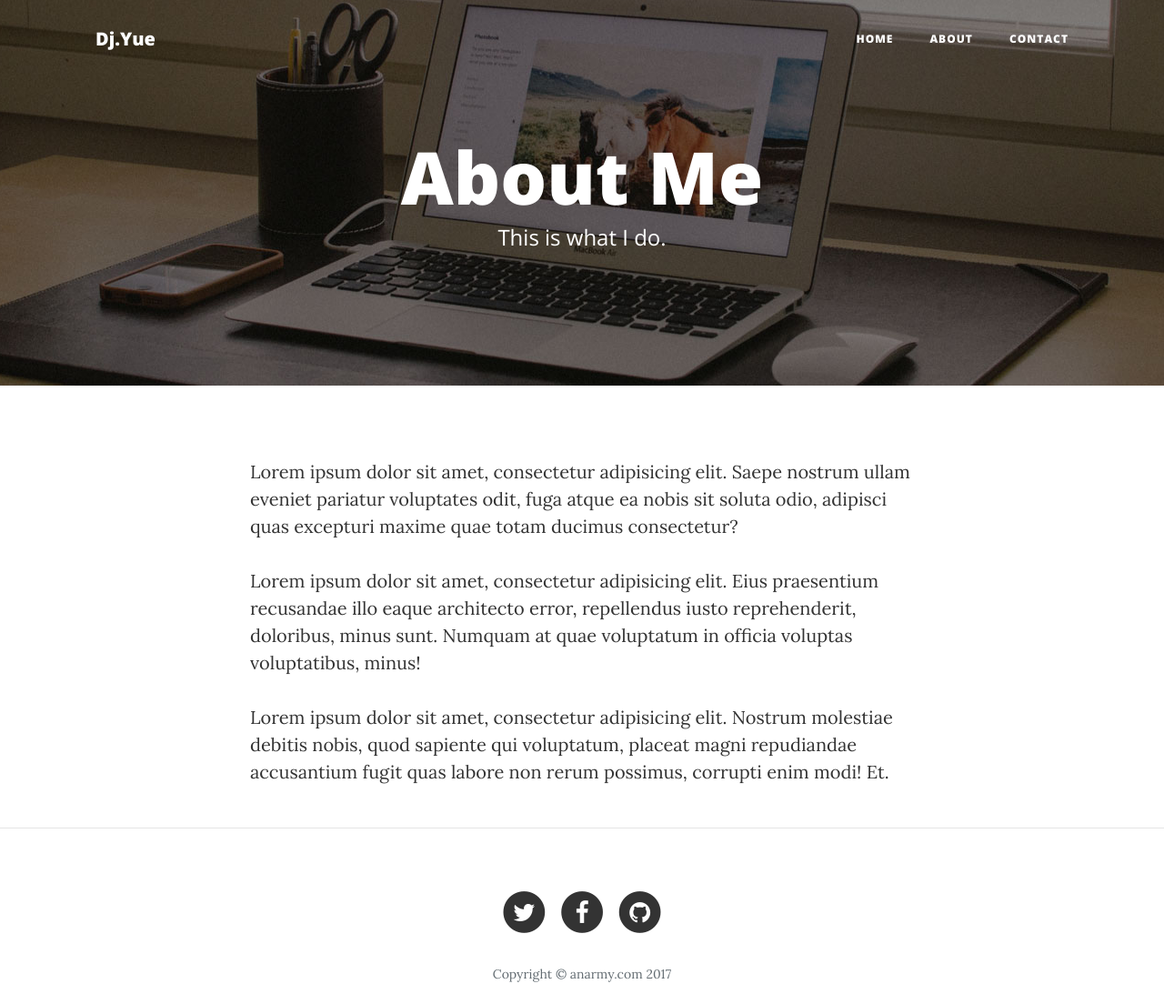
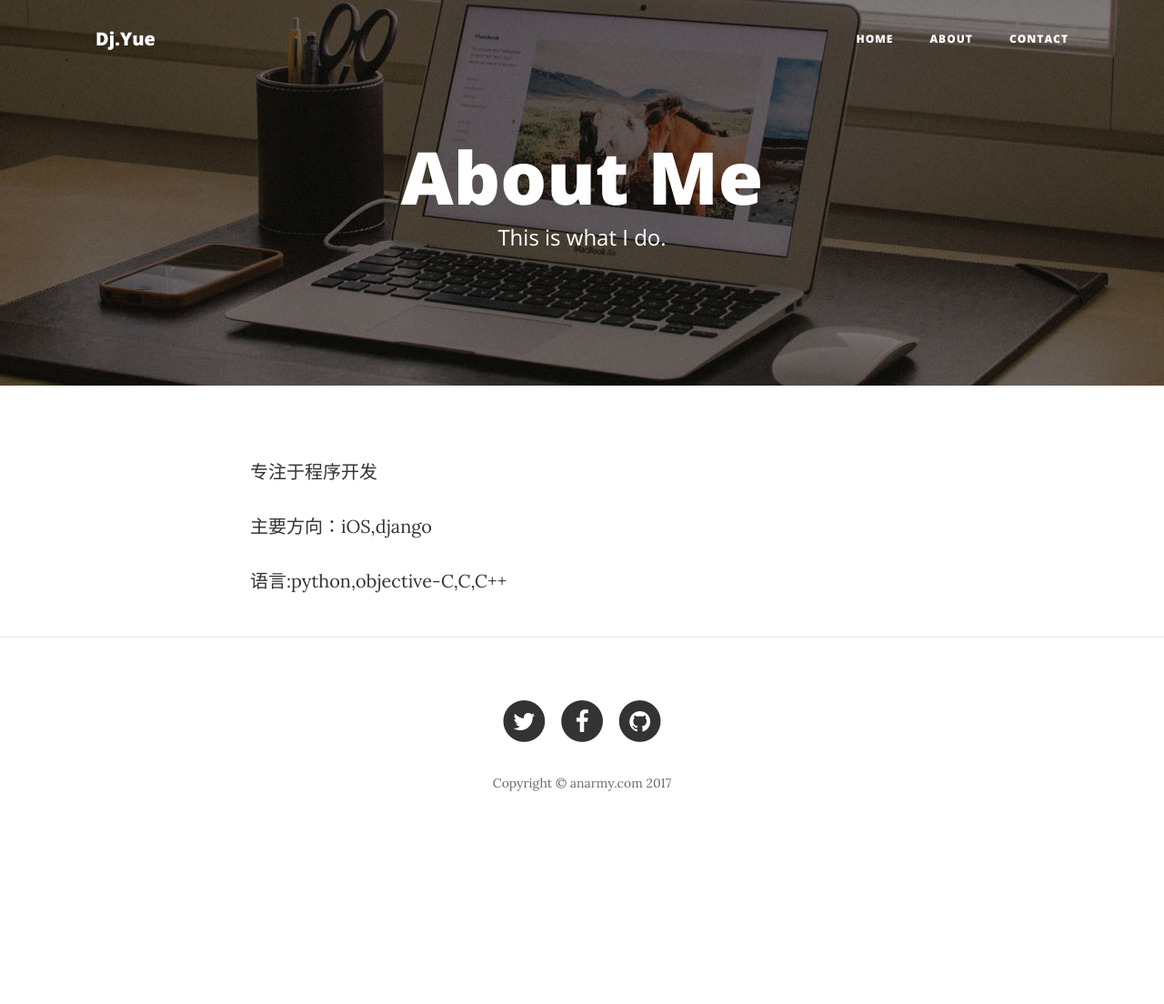
Before and after one commit to leonyue/anarmy_v0, a Django app: page /blog/about/ in a window 1280 px wide. Shown: the top 1104 px of the page at 91% size. After the commit the page ends 870 px from the top, so only its background shows below. Run offline with Django 3.2, Linux system fonts and the light colour scheme; some libraries are stand-ins or nearby versions.

Commit message:
modify more datas

```diff
--- a/blog/models.py
+++ b/blog/models.py
@@ -1,8 +1,9 @@
 from django.db import models
+from django.utils import timezone
 
 # Create your models here.
 class BlogsPost(models.Model):
     title = models.CharField(max_length = 150)
     subtitle = models.CharField(max_length = 150,default = "empty subtitle")
     body = models.TextField()
-    timestamp = models.DateTimeField()
+    timestamp = models.DateTimeField(default=timezone.now)
--- a/blog/templates/blog/about.html
+++ b/blog/templates/blog/about.html
@@ -11,9 +11,9 @@
 <div class="container">
     <div class="row">
         <div class="col-lg-8 offset-lg-2 col-md-10 offset-md-1">
-            <p>Lorem ipsum dolor sit amet, consectetur adipisicing elit. Saepe nostrum ullam eveniet pariatur voluptates odit, fuga atque ea nobis sit soluta odio, adipisci quas excepturi maxime quae totam ducimus consectetur?</p>
-            <p>Lorem ipsum dolor sit amet, consectetur adipisicing elit. Eius praesentium recusandae illo eaque architecto error, repellendus iusto reprehenderit, doloribus, minus sunt. Numquam at quae voluptatum in officia voluptas voluptatibus, minus!</p>
-            <p>Lorem ipsum dolor sit amet, consectetur adipisicing elit. Nostrum molestiae debitis nobis, quod sapiente qui voluptatum, placeat magni repudiandae accusantium fugit quas labore non rerum possimus, corrupti enim modi! Et.</p>
+            <p>专注于程序开发</p>
+            <p>主要方向：iOS,django</p>
+            <p>语言:python,objective-C,C,C++</p>
         </div>
     </div>
 </div>
--- a/blog/views.py
+++ b/blog/views.py
@@ -19,15 +19,15 @@ class MorePost(generic.ListView):
     context_object_name = "posts"
     template_name = "blog/morepost.html"
     def get_queryset(self):
-        print("Into More post")
-        return BlogsPost.objects.order_by('-timestamp')[:2]
+        count = countPlus(self.request)
+        return BlogsPost.objects.order_by('-timestamp')[5 * count:5 * (count+1)]
 
 class Index(generic.ListView):
     context_object_name = "posts"
     template_name = "blog/index.html"
     def get_queryset(self):
-        resetCount(request= self.request)
-        return BlogsPost.objects.order_by('-timestamp')[:2]
+        resetCount(self.request)
+        return BlogsPost.objects.order_by('-timestamp')[:5]
 
 class Post(generic.DetailView):
     model = BlogsPost
```
